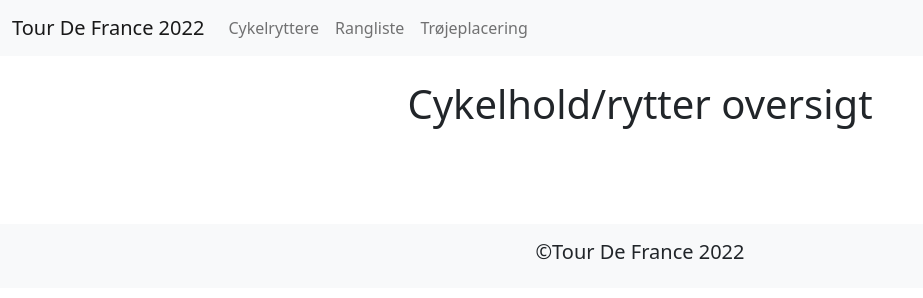
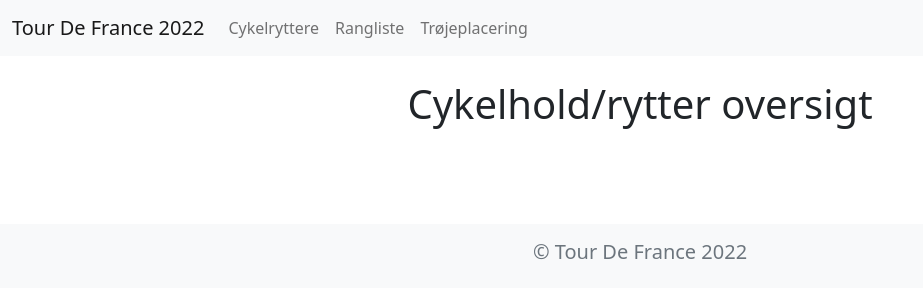
Before and after one commit to Tour-De-France-Eksamen/Frontend, a website built with Parcel: page index.html in a window 1280 px wide. Shown: the whole page, without its empty margins (0-923 px from the left). Built offline with nearby package versions, Linux system fonts and the light colour scheme.

Commit message:
Changes to footer

```diff
--- a/index.html
+++ b/index.html
@@ -41,7 +41,7 @@
 </body>
 <footer class="footer mt-auto py-3 bg-light">
   <div class="container">
-    <h5 class="text-center">&#169;Tour De France 2022  </h5>
+    <h5 class="text-center text-muted">&#169; Tour De France 2022  </h5>
   </div>
 </footer>
 </html>
```
Also changed, not shown: placering.html (+1 -1 lines), trøjer.html (+1 -1 lines).
